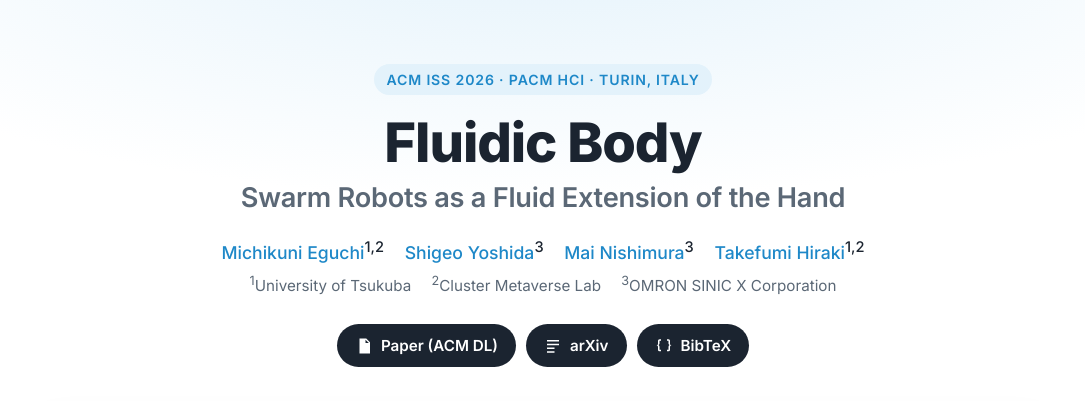
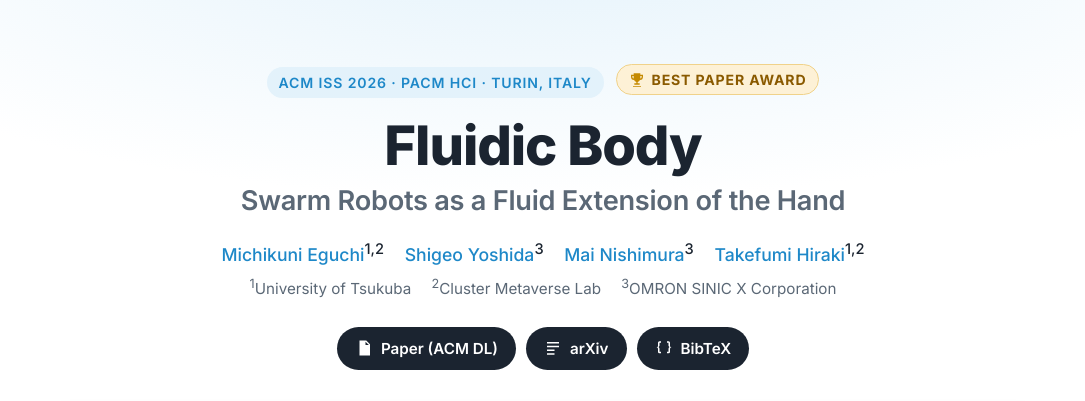
Before and after one commit to tamago117/FluidicBody, a plain HTML site: page index.html in a window 1280 px wide. Shown: the top 401 px of the page, without its empty margins (97-1182 px from the left). Drawn offline with Linux system fonts and the light colour scheme.

Commit message:
Add ISS 2026 Best Paper Award badge
Co-Authored-By: Claude Opus 5.5 <noreply@anthropic.com>

```diff
--- a/index.html
+++ b/index.html
@@ -4,9 +4,9 @@
 <meta charset="utf-8">
 <meta name="viewport" content="width=device-width, initial-scale=1">
 <title>Fluidic Body: Swarm Robots as a Fluid Extension of the Hand</title>
-<meta name="description" content="Fluidic Body lets a person operate a swarm of fluid-imitating robots as an extension of the hand. ACM ISS 2026 (PACM HCI).">
+<meta name="description" content="Fluidic Body lets a person operate a swarm of fluid-imitating robots as an extension of the hand. ACM ISS 2026 (PACM HCI), Best Paper Award.">
 <meta property="og:title" content="Fluidic Body: Swarm Robots as a Fluid Extension of the Hand">
-<meta property="og:description" content="A virtual fluid links the hand and a robot swarm: open the hand to soften the swarm, close it to harden it. ACM ISS 2026.">
+<meta property="og:description" content="A virtual fluid links the hand and a robot swarm: open the hand to soften the swarm, close it to harden it. ACM ISS 2026 Best Paper Award.">
 <meta property="og:image" content="https://tamago117.github.io/FluidicBody/static/images/teaser.jpg">
 <meta property="og:type" content="website">
 <meta name="twitter:card" content="summary_large_image">
@@ -40,7 +40,9 @@ p{margin:0 0 14px}
 
 /* header */
 header{padding:64px 0 28px;text-align:center;background:radial-gradient(1200px 400px at 50% -80px,var(--accent-soft),transparent 70%)}
-.venue{display:inline-block;font-weight:600;font-size:.88rem;letter-spacing:.06em;text-transform:uppercase;color:var(--accent);background:var(--accent-soft);padding:4px 12px;border-radius:999px;margin-bottom:18px}
+.venue{display:inline-block;font-weight:600;font-size:.88rem;letter-spacing:.06em;text-transform:uppercase;color:var(--accent);background:var(--accent-soft);padding:4px 12px;border-radius:999px;margin:0 4px 18px}
+.award{display:inline-flex;align-items:center;gap:6px;font-weight:700;font-size:.88rem;letter-spacing:.06em;text-transform:uppercase;color:#8a5a00;background:#fdf1d6;border:1px solid #f0d28a;padding:3px 12px;border-radius:999px;margin:0 4px 18px}
+.award svg{width:16px;height:16px;fill:#c58a00}
 .authors{margin:22px 0 4px;font-size:1.1rem;font-weight:500}
 .authors span{white-space:nowrap;margin:0 8px}
 .affils{color:var(--muted);font-size:.95rem}
@@ -128,6 +130,7 @@ footer{padding:36px 0 48px;font-size:.88rem;color:var(--muted);text-align:center
 <header>
   <div class="wrap">
     <div class="venue">ACM ISS 2026 · PACM HCI · Turin, Italy</div>
+    <div class="award"><svg viewBox="0 0 24 24" aria-hidden="true"><path d="M7 2h10v2h4v3a5 5 0 0 1-4.6 5A5 5 0 0 1 13 14.9V17h3v2H8v-2h3v-2.1A5 5 0 0 1 7.6 12 5 5 0 0 1 3 7V4h4zm0 4H5v1a3 3 0 0 0 2 2.8zm10 0v3.8A3 3 0 0 0 19 7V6zM6 21h12v1H6z"/></svg>Best Paper Award</div>
     <h1>Fluidic Body<span class="sub">Swarm Robots as a Fluid Extension of the Hand</span></h1>
     <div class="authors">
       <span><a href="https://tamago117.github.io/">Michikuni Eguchi</a><sup>1,2</sup></span>
```
